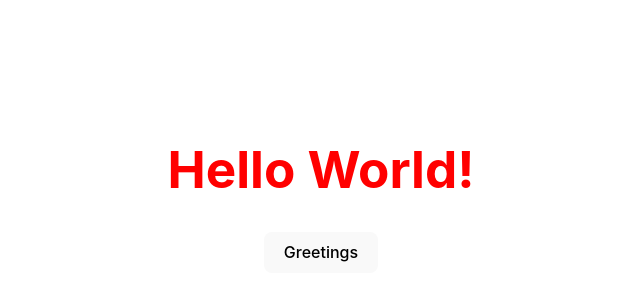
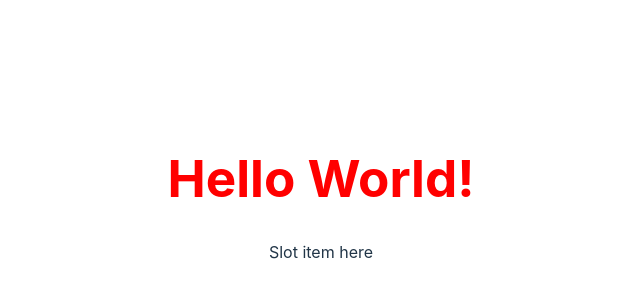
Before and after one commit to Emiakpor/vue_tutorial, a Vue app: page / in a window 1280 px wide. Shown: the part 210-510 px from the top of the page, without its empty margins (319-959 px from the left). Built offline with nearby package versions, Linux system fonts and the light colour scheme.

Commit message:
Added slots

```diff
--- a/src/App.vue
+++ b/src/App.vue
@@ -9,6 +9,7 @@ import LifecycleAndTemplateRefs from './components/LifecycleAndTemplateRefs.vue'
 import Watchers from './components/Watchers.vue';
 import Props from './components/Props.vue';
 import Emits from './components/Emits.vue';
+import SlotsItem from './components/SlotsItem.vue';
 
 
 import { ref } from 'vue';
@@ -33,9 +34,11 @@ function greetings(msg: string){
     <LifecycleAndTemplateRefs/>
     <Watchers/>
     <Props :msg="'New count is '"/>
+    <Emits @response="greetings"/>
 
   -->
-  <Emits @response="greetings"/>
+  <SlotsItem>Slot item here</SlotsItem>
+
 </template>
 
 <style scoped>
--- /dev/null
+++ b/src/components/SlotsItem.vue
@@ -0,0 +1,3 @@
+<template>
+    <slot></slot>
+</template>
```
